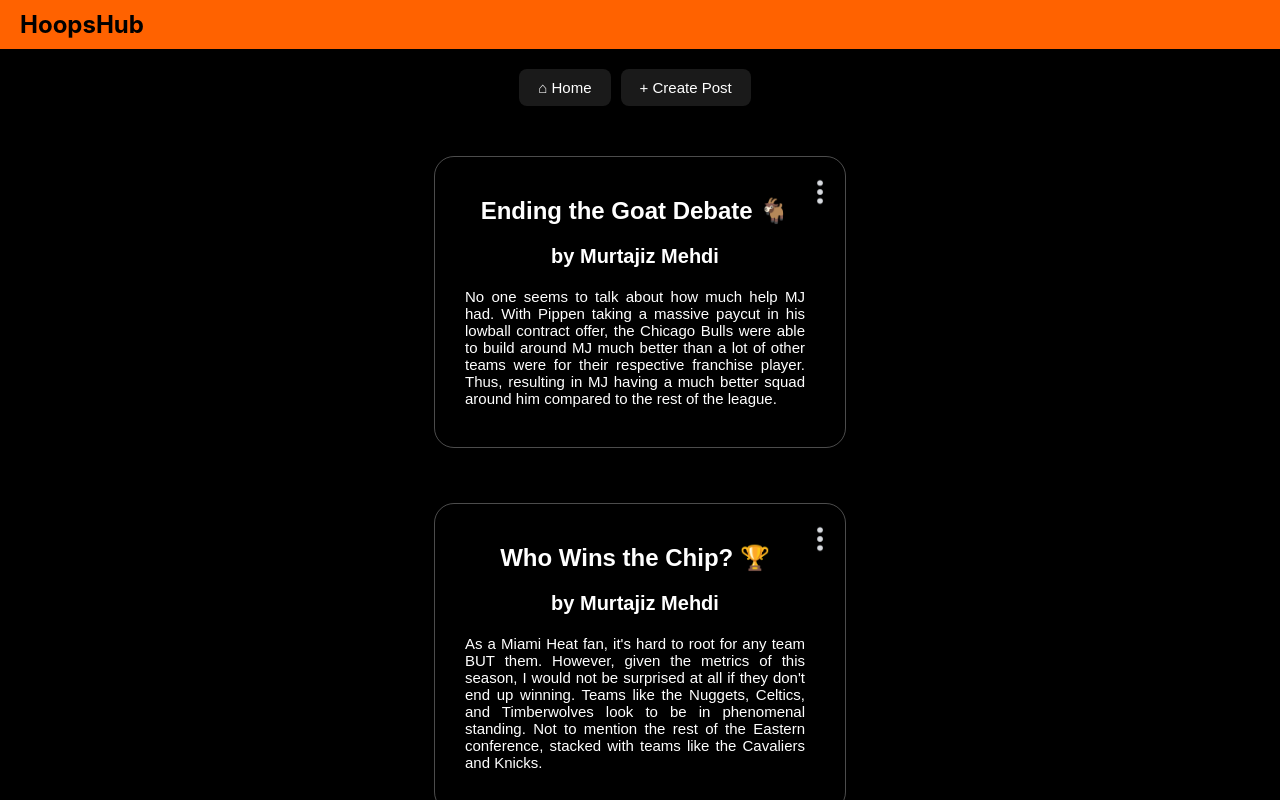
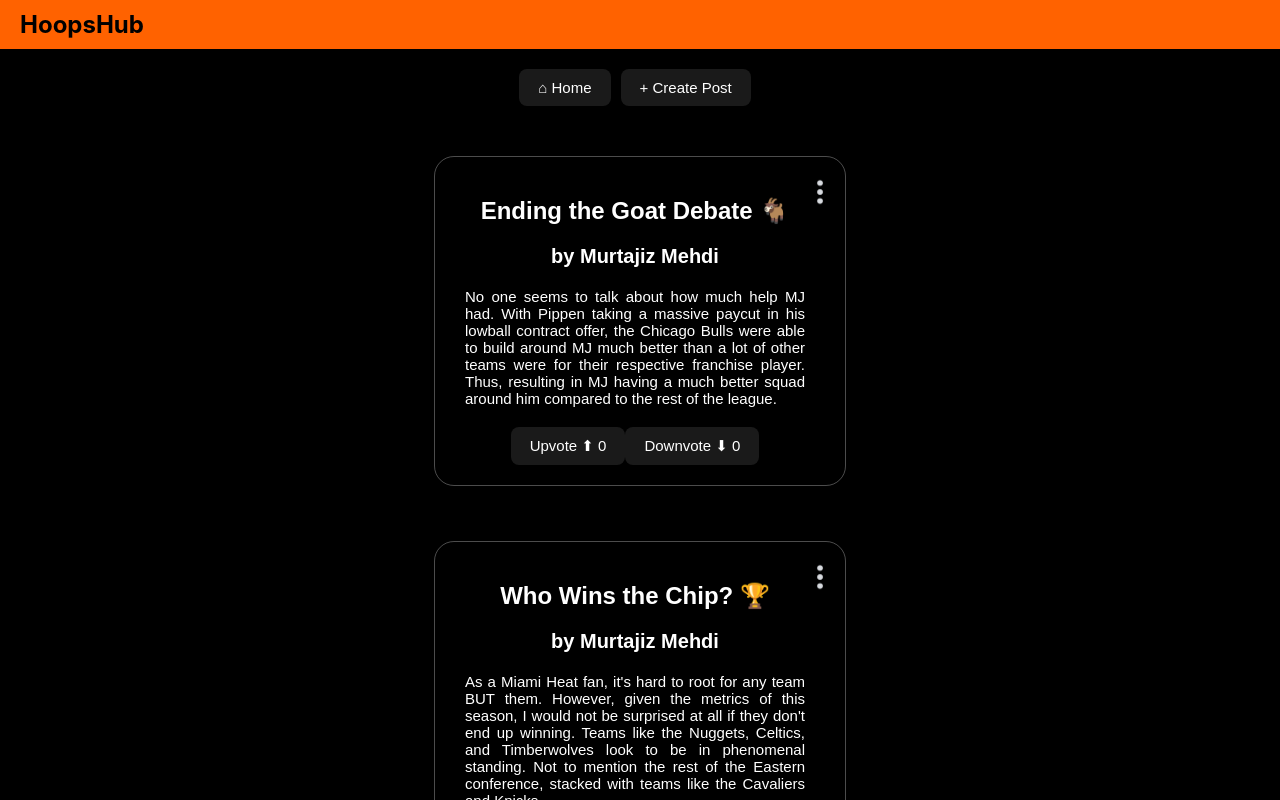
Before and after one commit to MurtajizMehdi/HoopsHub, a React (Create React App) app in the folder client/: page / in a window 1280 px wide. Shown: the top 800 px of the page. Built offline with nearby package versions, Linux system fonts and the light colour scheme.

Commit message:
Added up and down vote buttons, allowing the upvote button to be pressed as many times and the downvote button only working once.

```diff
--- a/client/src/App.js
+++ b/client/src/App.js
@@ -5,7 +5,6 @@ import ReadPosts from './pages/ReadPosts'
 import CreatePost from './pages/CreatePost'
 import EditPost from './pages/EditPost'
 import { Link } from 'react-router-dom'
-
 
 const App = () => {
 
--- a/client/src/components/Card.js
+++ b/client/src/components/Card.js
@@ -7,12 +7,39 @@ import { Link } from 'react-router-dom'
 
 const Card = (props) =>  {
 
+  // const [count, setCount] = useState(0);
+  // const updateCount = () => {
+  //   setCount((count) => count + 1);
+  // }
+
+  // const [count2, setCount2] = useState(0);
+  // const updateCount2 = () => {
+  //   setCount2((count2) => count2 + 1);
+  // }
+
+  const [count, setCount] = useState(0);
+  const updateCount = () => {
+    setCount((count) => count + 1);
+  };
+
+  const [count2, setCount2] = useState(0);
+  const [clicked, setClicked] = useState(false); // Add state to track if button is clicked
+
+  const updateCount2 = () => {
+    if (!clicked) {
+      setCount2((count2) => count2 + 1);
+      setClicked(true); // Set clicked to true after the first click
+    }
+  };
+
   return (
       <div className="Card">
           <Link to={'edit/'+ props.id}><img className="moreButton" alt="edit button" src={more} /></Link>
           <h2 className="title">{props.title}</h2>
           <h3 className="author">{"by " + props.author}</h3>
           <p className="description">{props.description}</p>
+          <button className="betButton" onClick={updateCount} >Upvote ⬆ {count}</button>
+          <button className="betButton" onClick={updateCount2} >Downvote ⬇ {count2}</button>
       </div>
   );
 };
```
